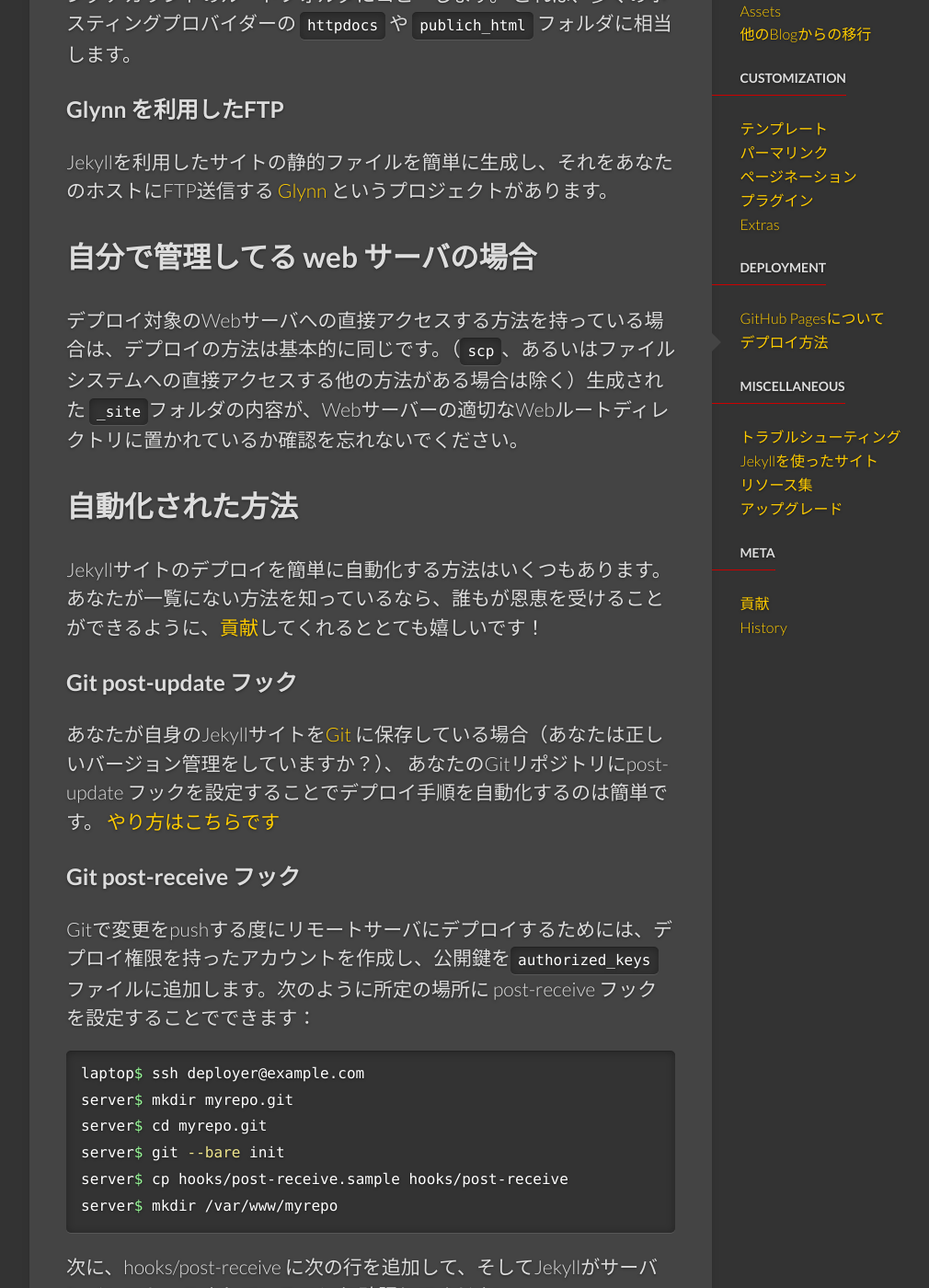
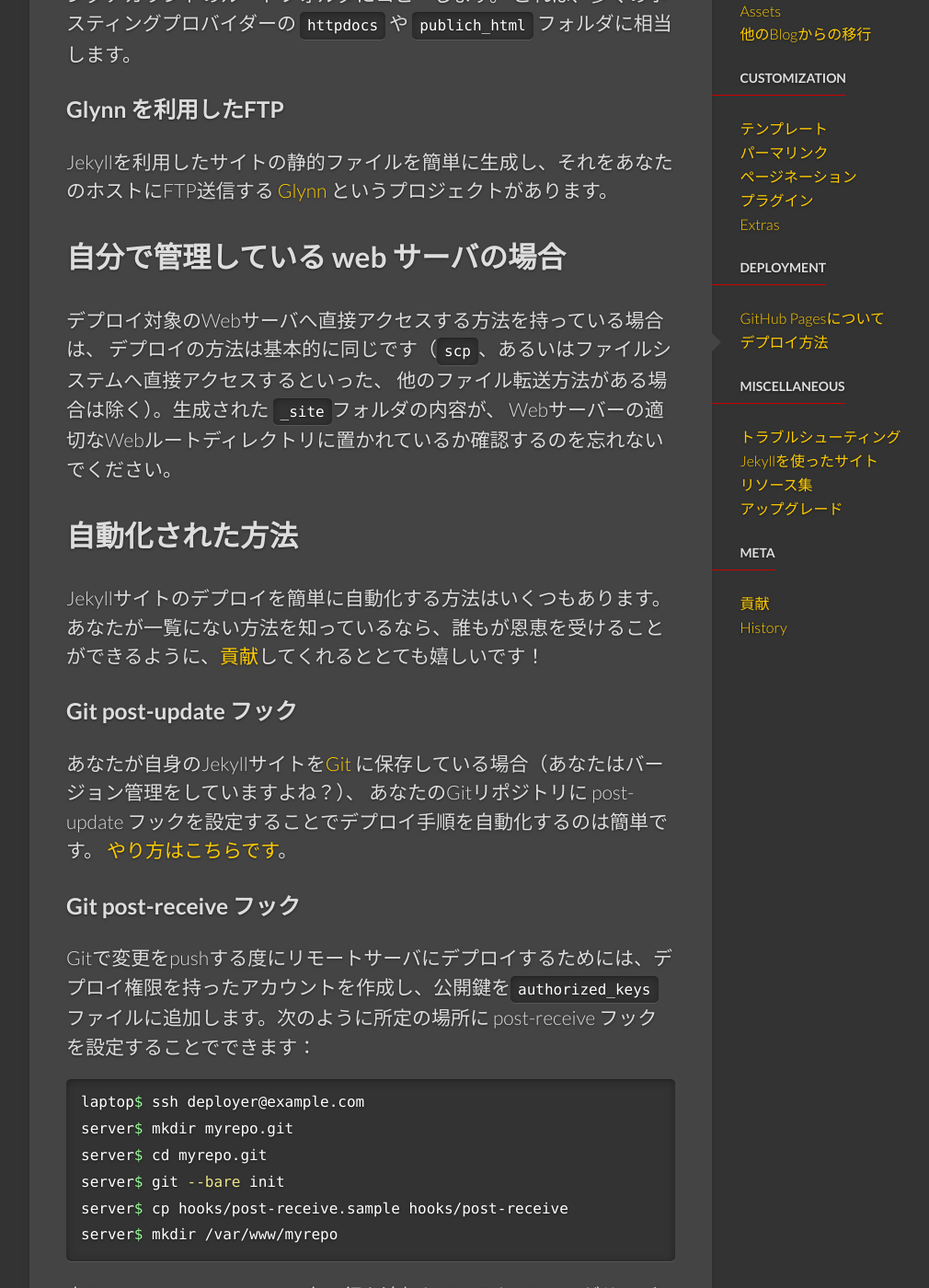
Before and after one commit to jekyllrb-ja/jekyllrb-ja.github.io, a Jekyll site: the page built from _docs/deployment-methods.md, in a window 1280 px wide and 1400 px high, scrolled down 635 px. Shown: the whole window at 92% size, without its empty margins (139-1149 px from the left). Built offline with Jekyll 4.4.1, drawn with Linux system fonts in a browser that asks for light colours; nearby versions of some CDN libraries; comment, search, counter and statistics services are not loaded; some of the changed text lies outside the part shown.

Commit message:
refactor deployment-methods.md

```diff
--- a/_docs/deployment-methods.md
+++ b/_docs/deployment-methods.md
@@ -49,13 +49,16 @@ There is a project called [Glynn](https://github.com/dmathieu/glynn), which lets
 send them to your host through FTP.
 -->
 
-## 自分で管理してる web サーバの場合
+## 自分で管理している web サーバの場合
 
 <!--original
 ## Self-managed web server
 -->
 
-デプロイ対象のWebサーバへの直接アクセスする方法を持っている場合は、デプロイの方法は基本的に同じです。（`scp`、あるいはファイルシステムへの直接アクセスする他の方法がある場合は除く）生成された `_site`フォルダの内容が、Webサーバーの適切なWebルートディレクトリに置かれているか確認を忘れないでください。
+デプロイ対象のWebサーバへ直接アクセスする方法を持っている場合は、
+デプロイの方法は基本的に同じです（`scp`、あるいはファイルシステムへ直接アクセスするといった、
+他のファイル転送方法がある場合は除く）。生成された `_site`フォルダの内容が、
+Webサーバーの適切なWebルートディレクトリに置かれているか確認するのを忘れないでください。
 
 <!--original
 If you have direct access yourself to the deployment web server yourself, the process is essentially the same, except you might have other methods available to you (such as `scp`, or even direct filesystem access) for transferring the files. Just remember to make sure the contents of the generated `_site` folder get placed in the appropriate web root directory for your web server.
@@ -79,9 +82,9 @@ There are also a number of ways to easily automate the deployment of a Jekyll si
 ### Git post-update hook
 -->
 
-あなたが自身のJekyllサイトを[Git](http://git-scm.com/) に保存している場合（あなたは正しいバージョン管理をしていますか？）、
-あなたのGitリポジトリにpost-update フックを設定することでデプロイ手順を自動化するのは簡単です。
-[やり方はこちらです](http://web.archive.org/web/20091223025644/http://www.taknado.com/en/2009/03/26/deploying-a-jekyll-generated-site/)
+あなたが自身のJekyllサイトを[Git](http://git-scm.com/) に保存している場合（あなたはバージョン管理をしていますよね？）、
+あなたのGitリポジトリに post-update フックを設定することでデプロイ手順を自動化するのは簡単です。
+[やり方はこちらです](http://web.archive.org/web/20091223025644/http://www.taknado.com/en/2009/03/26/deploying-a-jekyll-generated-site/)。
 
 <!--original
 If you store your Jekyll site in [Git](http://git-scm.com/) (you are using version control, right?), it’s pretty easy to automate the
@@ -245,10 +248,12 @@ Another way to deploy your Jekyll site is to use [Rake](https://github.com/jimwe
 ### rsync
 -->
 
-一度、 `_site` ディレクトリを生成したら、あなたは右記のような `tasks/deploy` シェルスクリプトを用いて簡単にrsyncできます。
-[デプロイスクリプトはこちら](https://github.com/henrik/henrik.nyh.se/blob/master/tasks/deploy)
-あなたは明らかにあなたのサイトの詳細を反映するように値を変更する必要があります。
-しかし、それをするのに役立つTextMateの中から実行するスクリプト [TextMate のマッチングコマンド](http://gist.github.com/214959) があります。
+一度、 `_site` ディレクトリを生成したら、あなたは
+[このデプロイスクリプト](https://github.com/henrik/henrik.nyh.se/blob/master/tasks/deploy)
+のような `tasks/deploy` シェルスクリプトを用いて簡単にrsyncできます。
+当然ながら、あなたのサイトの詳細に合わせて値を変更する必要はあります。
+このスクリプトに[対応したTextMateのコマンド](http://gist.github.com/214959) もあり、
+Textmate上からこのスクリプトを実行するのに役立ちます。
 
 <!--original
 Once you’ve generated the `_site` directory, you can easily rsync it using a `tasks/deploy` shell script similar to [this deploy script here](https://github.com/henrik/henrik.nyh.se/blob/master/tasks/deploy). You’d obviously need to change the values to reflect your site’s details. There is even [a matching TextMate command](http://gist.github.com/214959) that will help you run
@@ -281,8 +286,8 @@ Read [this post](http://blog.crowdint.com/2010/08/02/instant-blog-using-jekyll-a
 ## Jekyll-Admin for Rails
 -->
 
-もし、あなたが既存のRailsアプリの内部でJekyllを利用したい場合は、[Jekyll-Admin](https://github.com/zkarpinski/Jekyll-Admin)がこれを可能にするためのコードにドロップします。
-より詳細はJekyll-Adminの[README](https://github.com/zkarpinski/Jekyll-Admin/blob/master/README) 参照してください。
+もし、あなたが既存のRailsアプリの内部でJekyllを利用したいなら、[Jekyll-Admin](https://github.com/zkarpinski/Jekyll-Admin)にある挿入用コードを使うことで可能です。
+より詳細な情報はJekyll-Adminの[README](https://github.com/zkarpinski/Jekyll-Admin/blob/master/README) を参照してください。
 
 <!--original
 If you want to maintain Jekyll inside your existing Rails app, [Jekyll-Admin](https://github.com/zkarpinski/Jekyll-Admin) contains drop in code to make this possible. See Jekyll-Admin’s [README](https://github.com/zkarpinski/Jekyll-Admin/blob/master/README) for more details.
```
